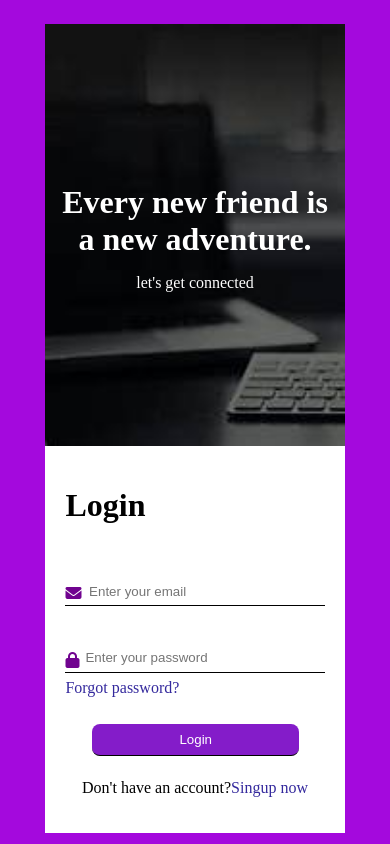
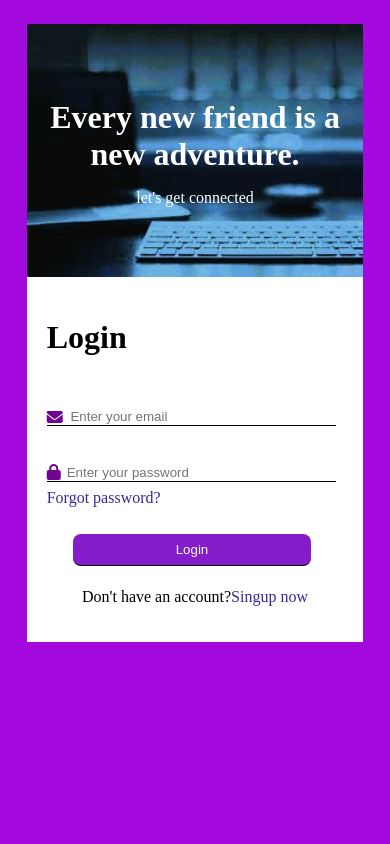
Before and after one commit to saravanakumar505/Login-page, a plain HTML site: page index.html in a window 390 px wide. Drawn offline with Linux system fonts and the light colour scheme.

Commit message:
second commit

```diff
--- a/style.css
+++ b/style.css
@@ -17,13 +17,15 @@
 
 .icon{
     position: relative;
-  top: 39px;
+    width: 5%;
+  top: 32px;
   left: 0px;
   color: rgb(112, 3, 143);
 
 }
 .icon-pass{  position: relative;
-  top: 39px;
+      width: 5%;
+  top: 31px;
   left: 0px;
   color: rgb(112, 3, 143);
 
@@ -35,7 +37,8 @@ body{
 }
 .Login{
     width:90%;
-   padding: 0.4rem;
+
+   /* padding: 0.4rem; */
     margin-top: 1em;
     margin-bottom: 0.5em;
     padding-left: 20px;
@@ -67,7 +70,7 @@ body{
     color:rgba(18, 5, 140, 0.853) ;
 }
 .container2{
-    background-image: url(WhatsApp\ Image\ 2025-07-30\ at\ 22.37.04_f99fbb5a.jpg);
+    background-image: url(WhatsApp\ Image\ 2025-07-30\ at\ 22.37.04_a0a980e4.jpg);
     color: white;
     width: 40%;
     background-size: cover;
@@ -85,6 +88,7 @@ body{
 }
 @media(max-width: 650px){
    .total{
+    width: 90%;
    margin-top: 1rem;
     display: flex;
     flex-direction: column;
@@ -94,7 +98,7 @@ body{
     padding: 1em;
 
     width: 100%;
-    height: 50vh;
+    height: 30vh;
      box-sizing: border-box;
    }
    .container{
```
